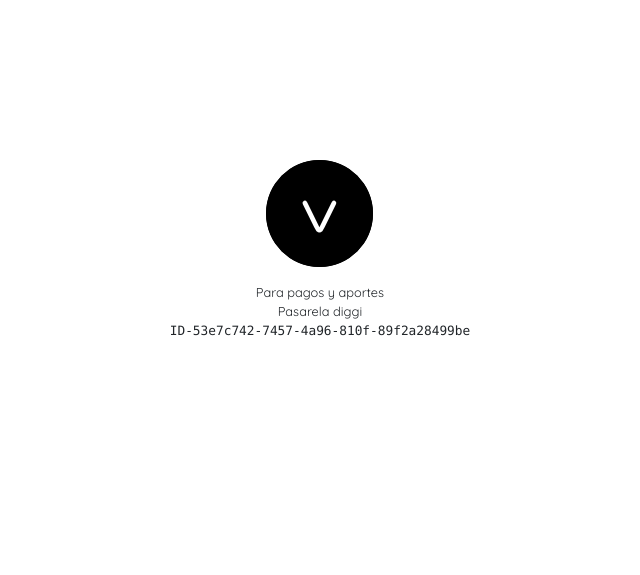
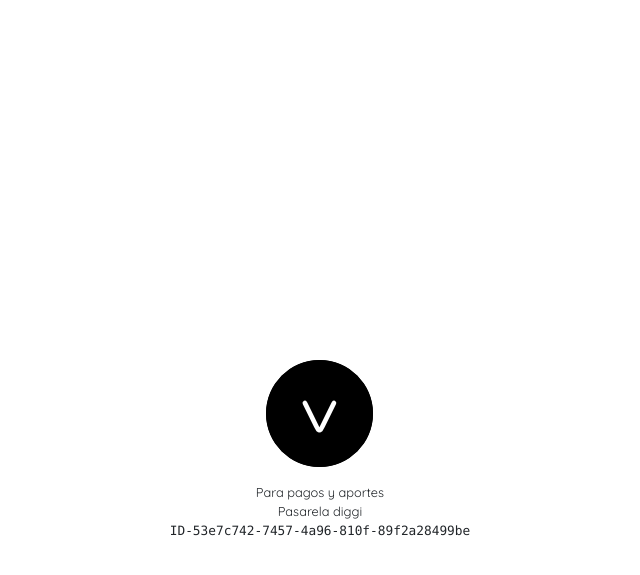
Before and after one commit to veca-git/veca, a Jekyll site: the page built from index.html, in a window 1280 px wide. Shown: the top 575 px of the page, without its empty margins (320-960 px from the left). Built offline with Jekyll 4.4.1, drawn with Linux system fonts in a browser that asks for light colours.

Commit message:
Mejoras (practicando)

```diff
--- a/_includes/footer.html
+++ b/_includes/footer.html
@@ -3,8 +3,8 @@
 	<script src="https://stackpath.bootstrapcdn.com/bootstrap/4.4.1/js/bootstrap.min.js" integrity="sha384-wfSDF2E50Y2D1uUdj0O3uMBJnjuUD4Ih7YwaYd1iqfktj0Uod8GCExl3Og8ifwB6" crossorigin="anonymous"></script>
 
 	<script>
-	/* alert("La resolución de tu pantalla es: " + screen.width + " x " + screen.height) */
+	/* alert("La resolución de tu pantalla es: " + screen.width + " x " + screen.height)
 	const cuerpo = document.querySelector('body');
 	cuerpo.style.height = screen.height-100+"px"
-
+	*/
 	</script>
--- a/assets/css/style.css
+++ b/assets/css/style.css
@@ -5,11 +5,13 @@
 
 
 body {
-    position: relative;
+    position: absolute;
     display: flex;
+    justify-content: center;
     align-items: center;
     margin: 0px;
-
+    width: 100%;
+    height: 100%;
 }
 
 .font-size-large{
--- a/index.html
+++ b/index.html
@@ -4,23 +4,28 @@
 ---
 
 
-<div id="contenido" class="container d-flex h-100 justify-content-center font-quicksand">
+<section class="container d-flex justify-content-center align-items-center font-quicksand">
 
-	<div class="d-flex flex-column auto align-items-center justify-content-center">
+	<div class="d-flex flex-column align-items-center">
 
 
 		<div class="d-flex flex-row p-2">
 			<img src="{{ '/assets/images/logo.png' | relative_url }}" class="img-fluid logo-isotipo" alt="isologo">
 		</div>
 
-        <div class="d-flex flex-row p-2 align-self-center text-center"><small>
-         Para pagos y aportes<br>
-         Pasarela diggi<br>
-          <span class="text-monospace">ID-53e7c742-7457-4a96-810f-89f2a28499be</span></small>
+        <div class="d-flex flex-row p-2 text-center">
+        	<small>
+         		Para pagos y aportes<br>
+         		Pasarela diggi<br>
+          		<span class="text-monospace">
+          		ID-53e7c742-7457-4a96-810f-89f2a28499be
+          		</span>
+          	</small>
         </div>
 
 	</div>
-</div>
+
+</section>
 
 
 <!--
```
